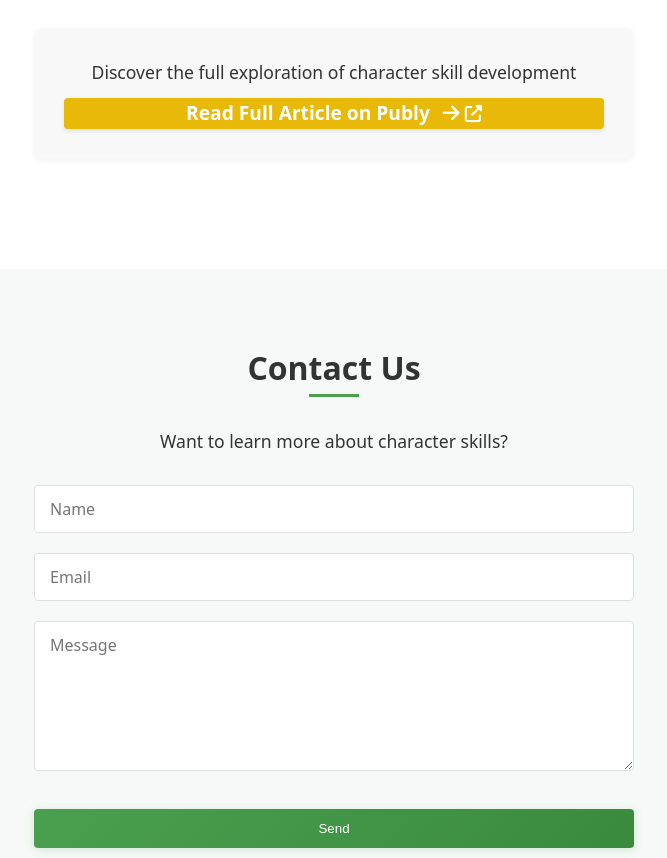
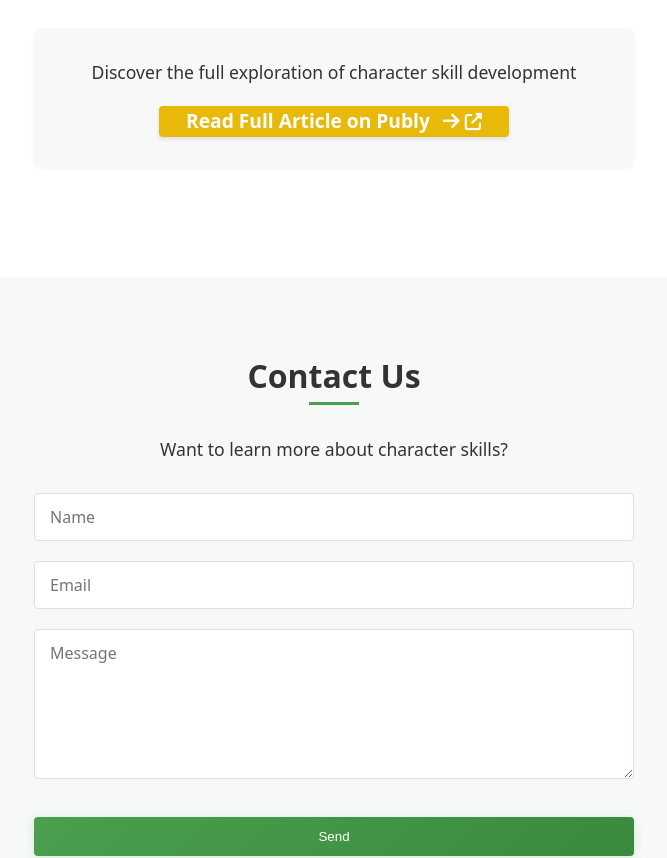
Before and after one commit to telostory/characterskill, a plain HTML site: page index.html in a window 1280 px wide. Shown: the part 3980-4838 px from the top of the page, without its empty margins (306-973 px from the left). Drawn offline with nearby package versions, Linux system fonts and the light colour scheme.

Commit message:
read-more-link 클래스 내 버튼 스타일 적용

```diff
--- a/styles.css
+++ b/styles.css
@@ -485,9 +485,14 @@ cite {
 .read-more-link p {
     margin: 0;
     font-size: 1.1rem;
-    margin-bottom: 12px;
+    margin-bottom: 20px;
     font-weight: 500;
     color: var(--text-color);
+}
+
+.read-more-link .btn-publy {
+    max-width: 350px;
+    margin: 0 auto;
 }
 
 .read-more-link a {
```
